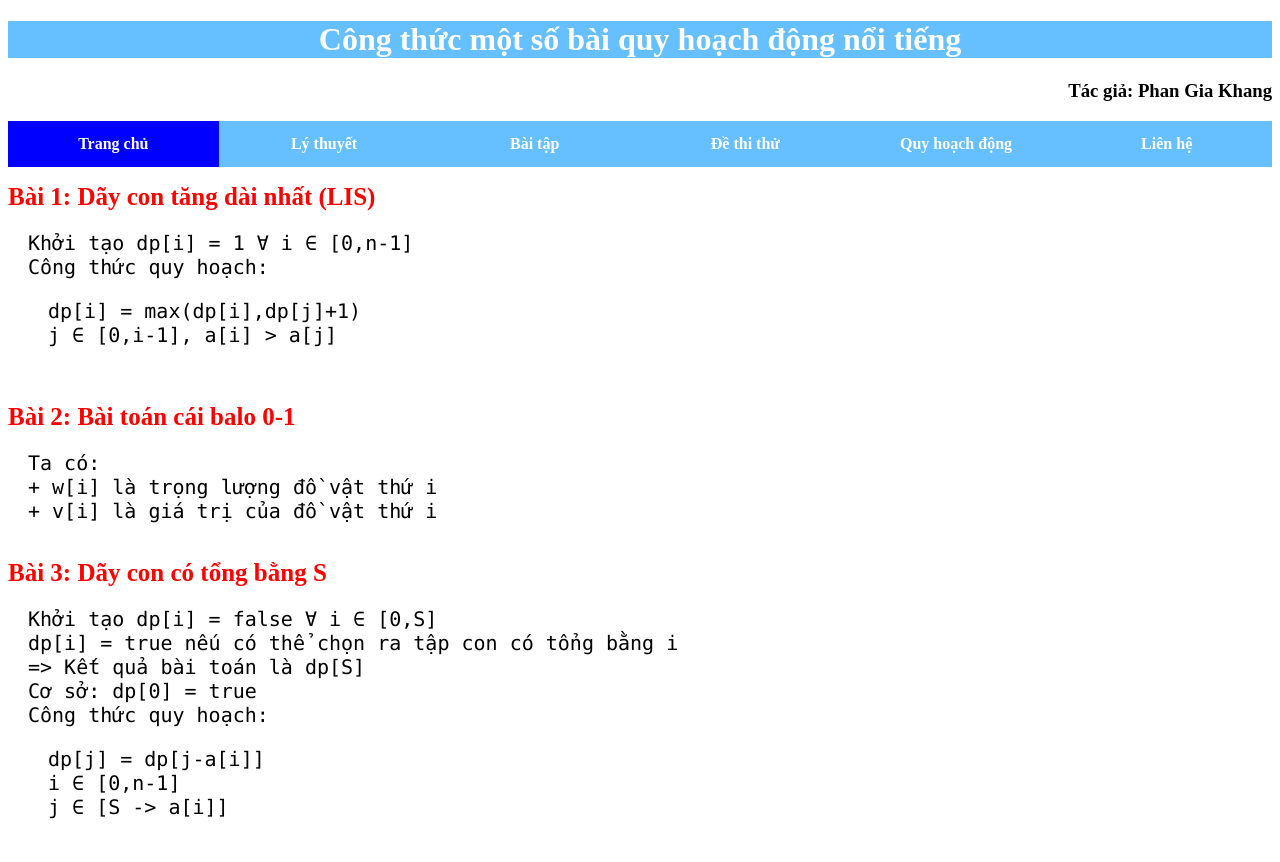
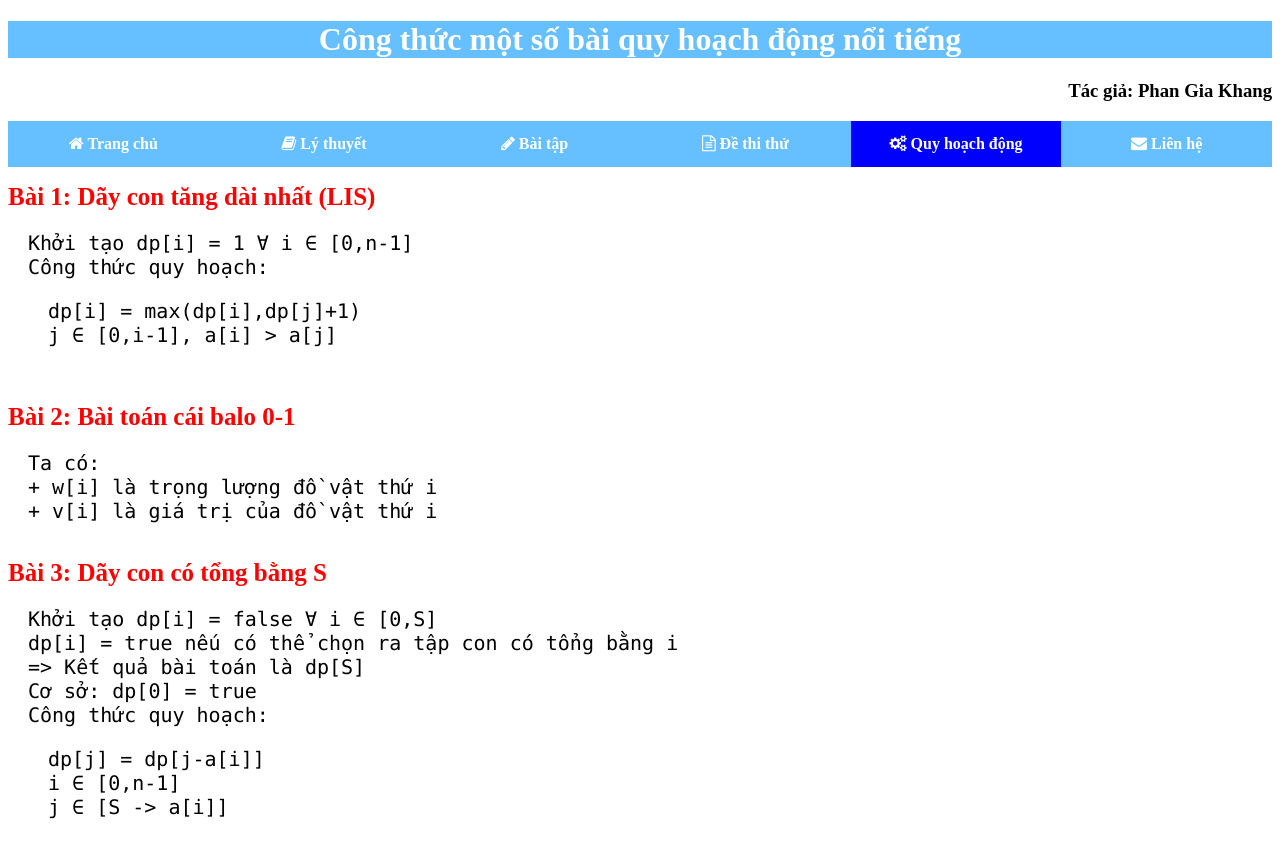
Before and after one commit to Phangiakhang/dp, a plain HTML site: page index.html in a window 1280 px wide. Shown: the top 862 px of the page. Drawn offline with Linux system fonts and the light colour scheme.

Commit message:
Update index.html

```diff
--- a/index.html
+++ b/index.html
@@ -5,6 +5,7 @@
     <meta charset="UTF-8">
     <meta name="viewport" content="width=device-width, initial-scale=1.0">
     <title>Quy hoạch động</title>
+    <link rel="stylesheet" href="https://cdnjs.cloudflare.com/ajax/libs/font-awesome/4.7.0/css/font-awesome.min.css">
     <style>
         h1 {
 
@@ -75,11 +76,12 @@
     <h1>Công thức một số bài quy hoạch động nổi tiếng</h1>
     <h3>Tác giả: Phan Gia Khang</h3>
     <ul class="navbar">
-        <li><a href="https://phangiakhang.github.io/home/" class="active"><i class="fa fa-home"></i> Trang chủ</a></li>
+        <li><a href="https://phangiakhang.github.io/home/"><i class="fa fa-home"></i> Trang chủ</a></li>
         <li><a href="https://phangiakhang.github.io/lythuyet/"><i class="fa fa-book"></i> Lý thuyết</a></li>
         <li><a href="https://phangiakhang.github.io/baitap/"><i class="fa fa-pencil"></i> Bài tập</a></li>
         <li><a href="https://phangiakhang.github.io/dethithu/"><i class="fa fa-file-text-o"></i> Đề thi thử</a></li>
-        <li><a href="https://phangiakhang.github.io/dp/"><i class="fa fa-cogs"></i> Quy hoạch động</a></li>
+        <li><a href="https://phangiakhang.github.io/dp/" class="active"><i class="fa fa-cogs"></i> Quy hoạch động</a>
+        </li>
         <li><a href="https://phangiakhang.github.io/lienhe/"><i class="fa fa-envelope"></i> Liên hệ</a></li>
     </ul>
     <!-- Bài 1 -->
@@ -137,8 +139,6 @@
         ┌───────────────────────────────────────────────────────────────────────┐ <br />
         | dp[i][j] = (dp[i+1][j-1] && s[i] == s[j]) || (l == 2 && s[i] == s[j]) | <br />
         └───────────────────────────────────────────────────────────────────────┘ <br />
-
-
     </div>
     </p>
 </body>
```
